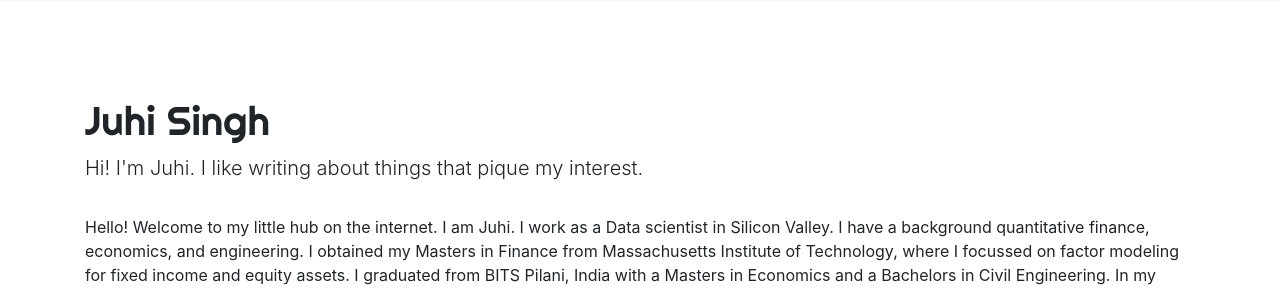
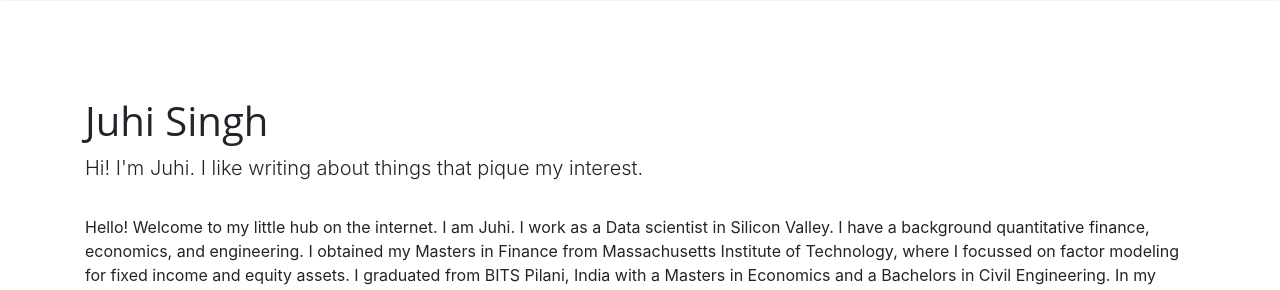
Before and after one commit to jsingh41/jsingh41.github.io, a Jekyll site: the page built from index.html, in a window 1280 px wide. Shown: the top 290 px of the page. Built offline with Jekyll 4.4.1, drawn with Linux system fonts in a browser that asks for light colours; nearby versions of some CDN libraries; the list of posts is cut into pages by our own code.

Commit message:
Update screen.css

```diff
--- a/assets/css/screen.css
+++ b/assets/css/screen.css
@@ -305,7 +305,7 @@ span.post-read-more a:hover {
 }
 
 .mainheading h1.sitetitle {
-    font-family: Righteous;
+    font-family: "Open Sans";
 }
 
 .mainheading h1.posttitle {
```
